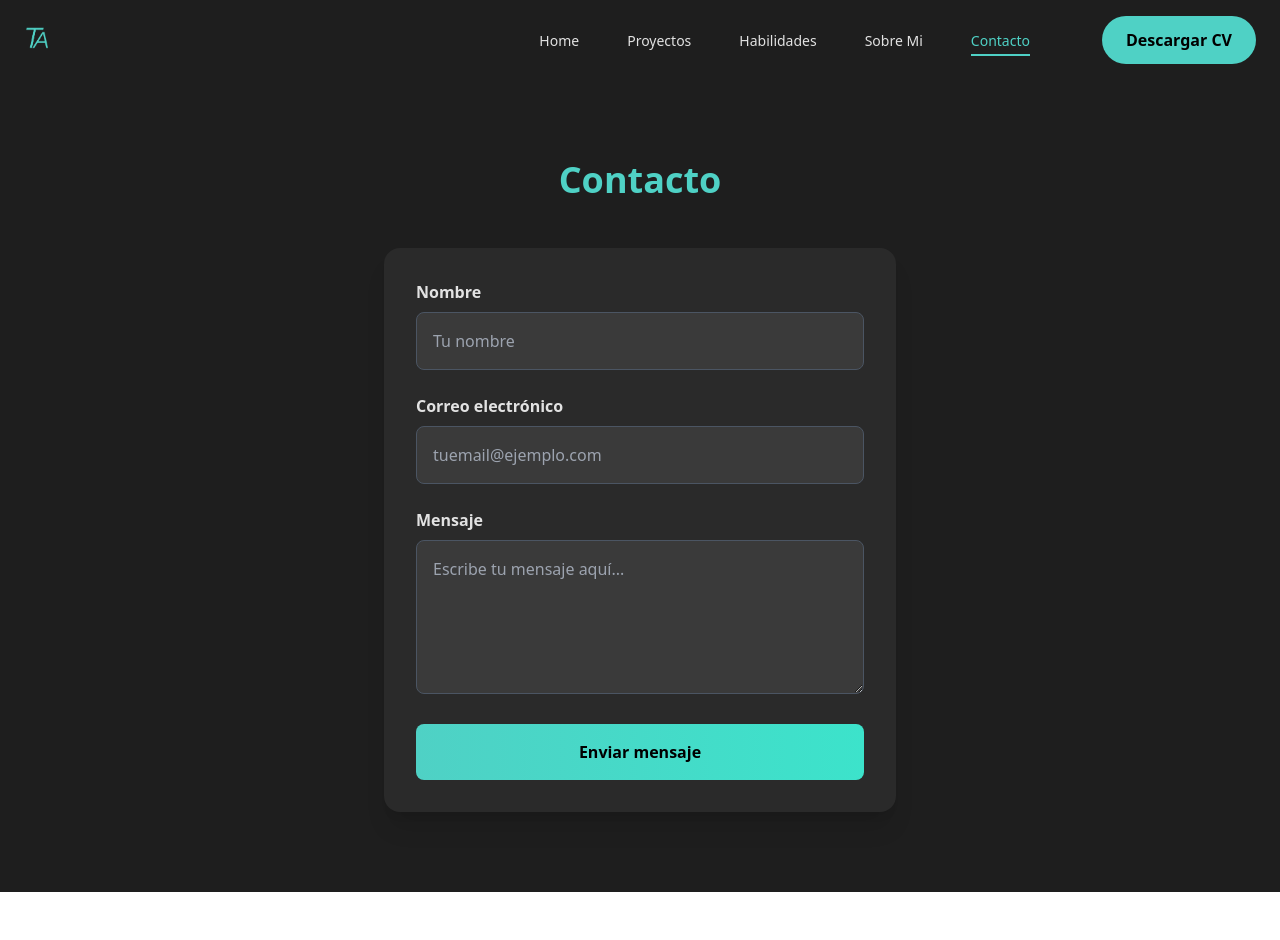
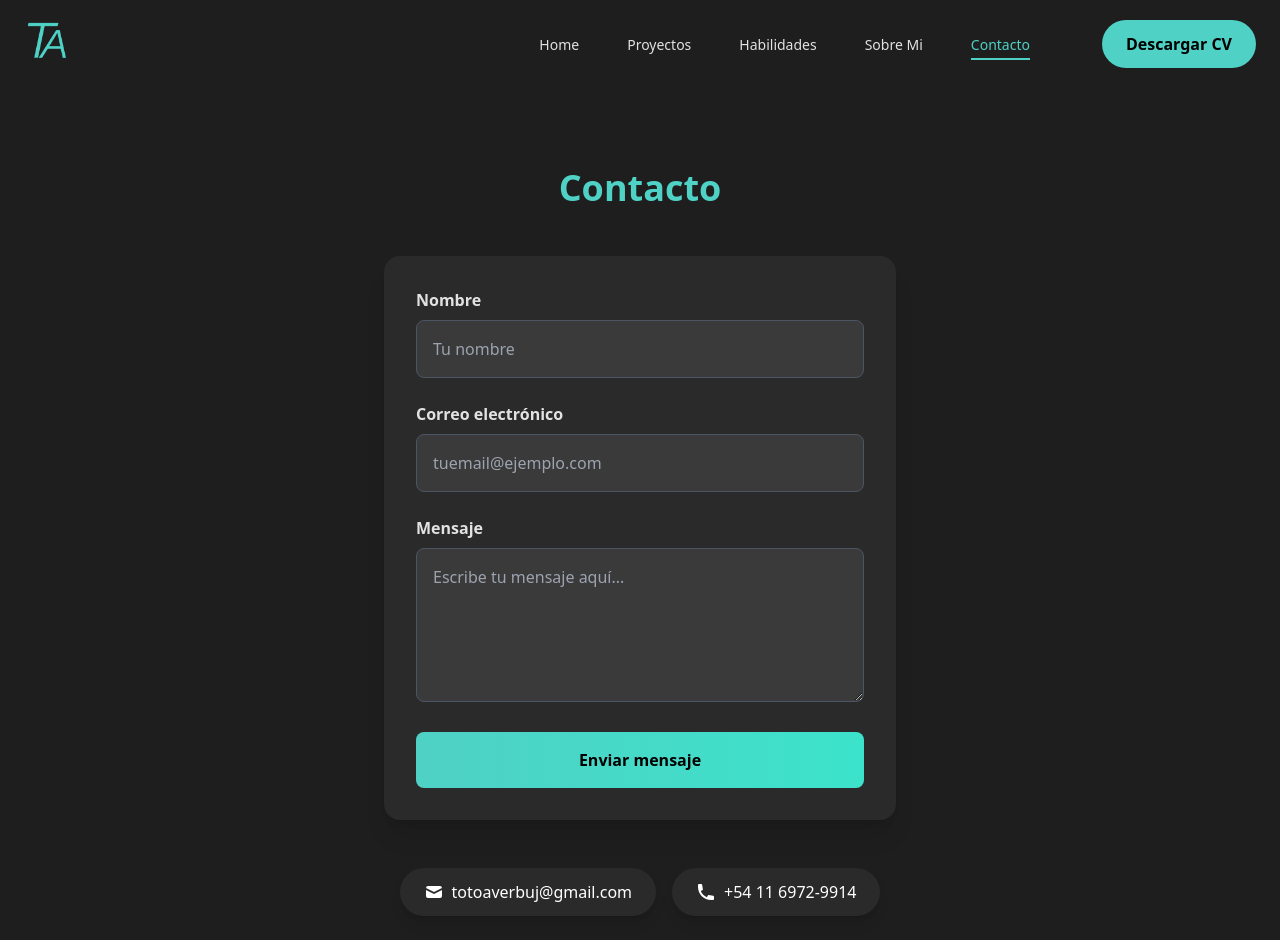
Before and after one commit to TomasAverbuj/portfolio-tomas-averbuj, a React (Vite) app: page /contact in a window 1280 px wide. Shown: the top 940 px of the page. Before the commit the page ends 892 px from the top, so only its background shows below. Built offline with nearby package versions, Linux system fonts and the light colour scheme.

Commit message:
feat: implementación de efectos visuales y mejoras de UI - Agregado efecto de onda en Contact - Implementado TypewriterText en Home - Actualizado diseño y contenido en About - Optimizadas animaciones y transiciones

```diff
--- a/package.json
+++ b/package.json
@@ -13,6 +13,7 @@
     "@emailjs/browser": "^4.1.0",
     "emailjs-com": "^3.2.0",
     "framer-motion": "^10.16.4",
+    "gsap": "^3.13.0",
     "react": "^18.2.0",
     "react-dom": "^18.2.0",
     "react-router-dom": "^6.20.0",
--- a/src/components/Navbar.jsx
+++ b/src/components/Navbar.jsx
@@ -19,7 +19,7 @@ function Navbar() {
                     <img
                       src="/images/logo-tomas.png"
                       alt="Logo Tomas Averbuj"
-                      className="h-8"
+                      className="h-14"
                     />
                   </a>
                 </div>
--- /dev/null
+++ b/src/components/TypewriterText.jsx
@@ -0,0 +1,47 @@
+import React, { useState, useEffect } from 'react';
+
+const TypewriterText = () => {
+  const roles = [
+    "Desarrollador Web",
+     "Front End Developer",
+    "Back End Developer",
+    "Diseñador Web",
+
+  ];
+
+  const [currentRoleIndex, setCurrentRoleIndex] = useState(0);
+  const [isVisible, setIsVisible] = useState(true);
+
+  useEffect(() => {
+    const intervalId = setInterval(() => {
+      setIsVisible(false); // Inicia el fade out
+
+      setTimeout(() => {
+        setCurrentRoleIndex((prevIndex) => (prevIndex + 1) % roles.length);
+        setIsVisible(true); // Inicia el fade in con el nuevo texto
+      }, 500); // Espera a que termine el fade out
+
+    }, 3000); // Cambia cada 3 segundos
+
+    return () => clearInterval(intervalId);
+  }, []);
+
+  return (
+    <div className="h-[1.2em] overflow-hidden">
+      <span
+        className={`
+          text-white
+          transition-all duration-500 ease-in-out
+          block
+          ${isVisible
+            ? 'opacity-100 transform translate-y-0'
+            : 'opacity-0 transform -translate-y-full'}
+        `}
+      >
+        {roles[currentRoleIndex]}
+      </span>
+    </div>
+  );
+};
+
+export default TypewriterText;
--- a/src/pages/Contact.jsx
+++ b/src/pages/Contact.jsx
@@ -37,7 +37,7 @@ const Contact = () => {
         <form
           ref={form}
           onSubmit={sendEmail}
-          className="w-full max-w-lg bg-[#2a2a2a] p-8 rounded-2xl shadow-xl"
+          className="w-full max-w-lg bg-[#2a2a2a] p-8 rounded-2xl shadow-xl mb-12"
         >
           <div className="mb-6">
             <label className="block mb-2 font-semibold text-[#e2e2e2]">
@@ -85,6 +85,30 @@ const Contact = () => {
             Enviar mensaje
           </button>
         </form>
+
+        <div className="flex flex-wrap justify-center gap-4 w-full max-w-lg">
+          <a
+            href="https://mail.google.com/mail/?view=cm&fs=1&to=totoaverbuj@gmail.com&su=Propuesta laboral"
+            target="_blank"
+            rel="noopener noreferrer"
+            className="flex items-center gap-2 px-6 py-3 bg-[#2a2a2a] text-white rounded-full hover:bg-[#3a3a3a] transition transform hover:scale-105 shadow-lg cursor-pointer"
+          >
+            <svg xmlns="http://www.w3.org/2000/svg" className="h-5 w-5" viewBox="0 0 20 20" fill="currentColor">
+              <path d="M2.003 5.884L10 9.882l7.997-3.998A2 2 0 0016 4H4a2 2 0 00-1.997 1.884z" />
+              <path d="M18 8.118l-8 4-8-4V14a2 2 0 002 2h12a2 2 0 002-2V8.118z" />
+            </svg>
+            <span>totoaverbuj@gmail.com</span>
+          </a>
+          <a
+            href="tel:+541169729914"
+            className="flex items-center gap-2 px-6 py-3 bg-[#2a2a2a] text-white rounded-full hover:bg-[#3a3a3a] transition transform hover:scale-105 shadow-lg"
+          >
+            <svg xmlns="http://www.w3.org/2000/svg" className="h-5 w-5" viewBox="0 0 20 20" fill="currentColor">
+              <path d="M2 3a1 1 0 011-1h2.153a1 1 0 01.986.836l.74 4.435a1 1 0 01-.54 1.06l-1.548.773a11.037 11.037 0 006.105 6.105l.774-1.548a1 1 0 011.059-.54l4.435.74a1 1 0 01.836.986V17a1 1 0 01-1 1h-2C7.82 18 2 12.18 2 5V3z" />
+            </svg>
+            <span>+54 11 6972-9914</span>
+          </a>
+        </div>
       </div>
     </section>
   );
--- a/src/pages/Home.jsx
+++ b/src/pages/Home.jsx
@@ -4,6 +4,7 @@ import Navbar from "../components/Navbar";
 import ImageSliderSwiper from "../components/ImageSliderSwiper";
 import Squares from "../components/Squares";
 import WaveEffect from "../components/WaveEffect";
+import TypewriterText from "../components/TypewriterText";
 
 const Home = () => {
   const skills = [
@@ -32,11 +33,13 @@ const Home = () => {
 
           <div className="z-10 text-center relative bg-[#121212]/80 p-8 rounded-xl backdrop-blur-sm max-w-4xl mx-4">
             <h1 className="text-5xl md:text-7xl font-bold mb-6">
-              <span className="text-[#4fd1c5] block mb-2">Hi, I'm Tomás,</span>
-              <span className="text-[#4fd1c5] block">web developer / designer</span>
+              <span className="text-[#4fd1c5] block mb-2">Hola, soy Tomás</span>
+              <span className="block">
+                <TypewriterText />
+              </span>
             </h1>
             <p className="mt-6 text-xl text-gray-300 mb-8">
-              Desarrollador Full Stack | Diseñador UI/UX | Experto en WordPress y React
+              Desarrollador Full Stack | Diseñador Web | Experto en WordPress y React
             </p>
             <div className="flex flex-wrap justify-center gap-4">
               <Link
```
Also changed, not shown: 1 other file (tests, documents, lock files or other folders).
